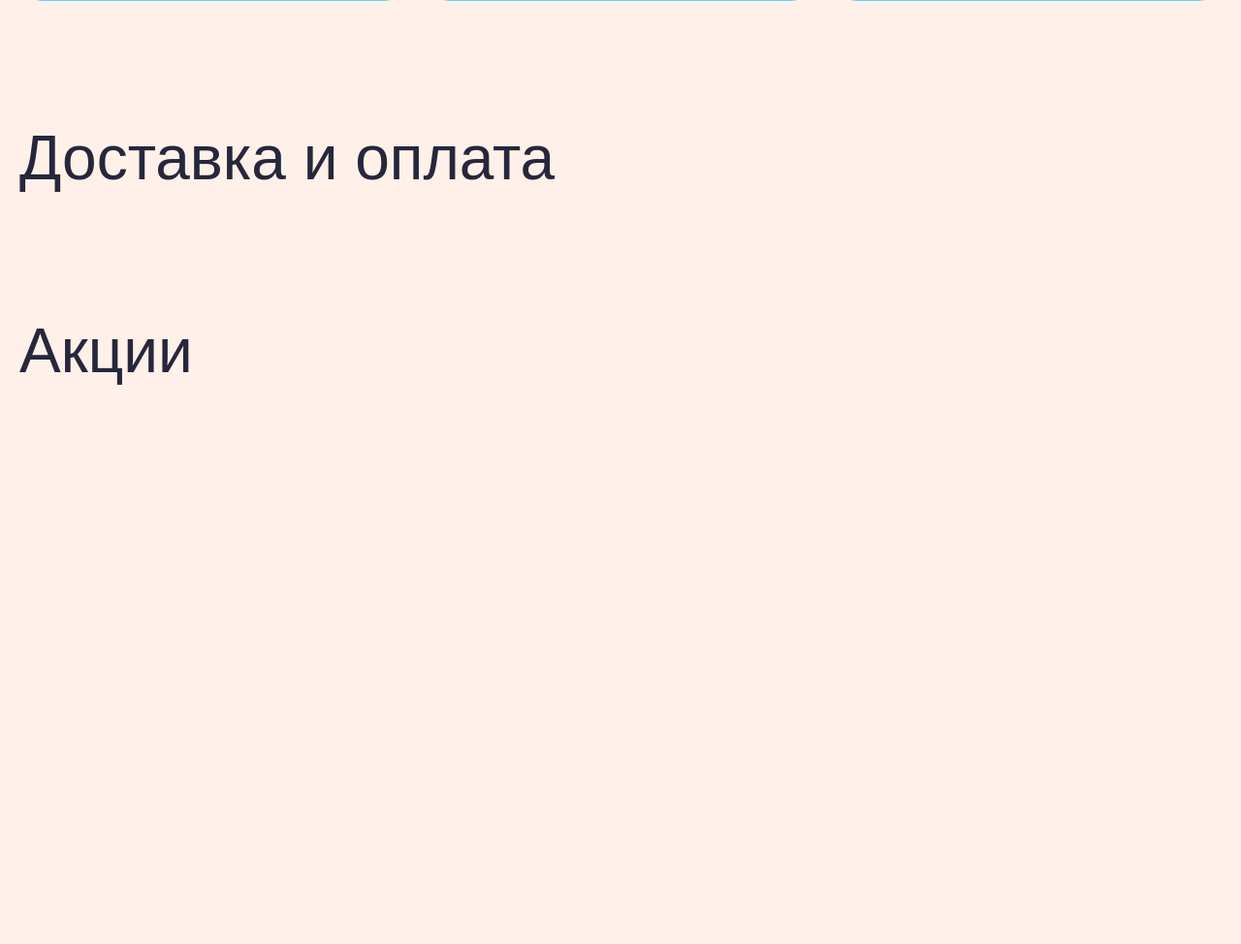
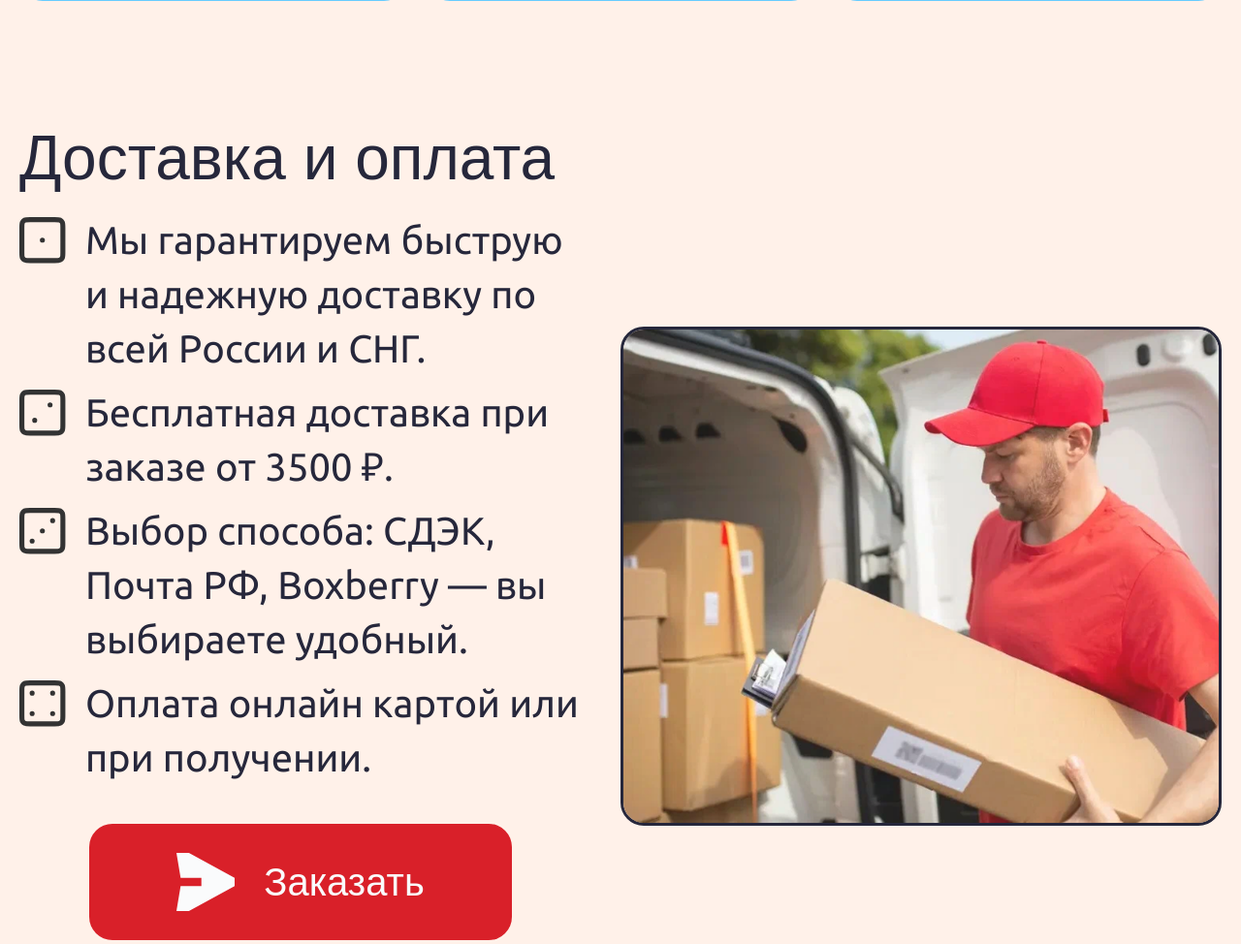
Before and after one commit to Katsero/web-4, a Django app: template puzzlestore/templates/puzzlestore/main.html in a window 1280 px wide. Shown: the part 3572-4546 px from the top of the page at 97% size. Before the commit the page ends 3969 px from the top, so only its background shows below. Run offline with Django 5.2, Linux system fonts and the light colour scheme; the template is opened without the code that fills it, so the values that code supplies are empty; some web fonts are replaced.

Commit message:
delivery

```diff
--- a/puzzlestore/static/puzzlestore/css/styles.css
+++ b/puzzlestore/static/puzzlestore/css/styles.css
@@ -445,6 +445,89 @@ body {
     color: var(--color-text--dark);
 }
 
+.delivery {
+    display: flex;
+    flex-direction: column;
+    align-items: center;
+}
+
+.delivery__title {
+    align-self: start;
+}
+
+.delivery__container {
+    display: flex;
+    gap: 4rem;
+    max-width: 160rem;
+    width: 100%;
+    margin-top: 2rem;
+    align-items: center;
+}
+
+.delivery__content-left {
+    flex: 1;
+    display: flex;
+    flex-direction: column;
+    align-items: center;
+    gap: 4rem;
+}
+
+.delivery__list {
+    list-style: none;
+    padding: 0;
+    margin: 0;
+    display: flex;
+    flex-direction: column;
+    gap: 1rem;
+    width: 100%;
+}
+
+.delivery__item {
+    display: flex;
+    align-items: flex-start;
+    gap: 2rem;
+}
+
+.delivery__dice {
+    flex: 0 0 auto;
+    width: 4.8rem;
+    height: 4.8rem;
+    margin-top: 0.4rem;
+}
+
+.delivery__text {
+    font-size: 4rem;
+    font-family: var(--font-main-family);
+    line-height: 1.4;
+}
+
+.delivery__cta {
+    display: inline-flex;
+    align-items: center;
+    gap: 3rem;
+    font-size: 4rem;
+    font-family: var(--font-title-family);
+    padding: 3rem 9rem;
+    border-radius: 2.4rem;
+}
+
+.delivery__cta-arrow {
+    width: 6rem;
+    height: auto;
+}
+
+.delivery__content-right {
+    flex: 0 0 50%;
+}
+
+.delivery__image {
+    width: 100%;
+    height: auto;
+    object-fit: cover;
+    border-radius: 2.4rem;
+    border: 0.3rem solid var(--color-text--dark);
+}
+
 
 /* TODO иконки */
 .h2 {
--- a/puzzlestore/templates/puzzlestore/main.html
+++ b/puzzlestore/templates/puzzlestore/main.html
@@ -171,12 +171,60 @@
 
         <section class="delivery">
             <h2 class="delivery__title h2">Доставка и оплата</h2>
-            <div class="delivery__wrapper"></div>
+            <div class="delivery__container">
+                <div class="delivery__content-left">
+                    <ul class="delivery__list">
+                        <li class="delivery__item">
+                            <img src="../../static/puzzlestore/images/dice_1.svg" alt="" class="delivery__dice">
+                            <span class="delivery__text">Мы гарантируем быструю и надежную доставку по всей России и СНГ.</span>
+                        </li>
+                        <li class="delivery__item">
+                            <img src="../../static/puzzlestore/images/dice_2.svg" alt="" class="delivery__dice">
+                            <span class="delivery__text">Бесплатная доставка при заказе от 3500 ₽.</span>
+                        </li>
+                        <li class="delivery__item">
+                            <img src="../../static/puzzlestore/images/dice_3.svg" alt="" class="delivery__dice">
+                            <span class="delivery__text">Выбор способа: СДЭК, Почта РФ, Boxberry — вы выбираете удобный.</span>
+                        </li>
+                        <li class="delivery__item">
+                            <img src="../../static/puzzlestore/images/dice_4.svg" alt="" class="delivery__dice">
+                            <span class="delivery__text">Оплата онлайн картой или при получении.</span>
+                        </li>
+                    </ul>
+                    <a href="#" class="delivery__cta link-cta">
+                        <img src="../../static/puzzlestore/images/order_arrow.svg" alt="->" class="delivery__cta-arrow">
+                        Заказать
+                    </a>
+                </div>
+                <div class="delivery__content-right">
+                    <img src="../../static/puzzlestore/images/delivery.png" alt="Доставка" class="delivery__image">
+                </div>
+            </div>
         </section>
 
         <section class="sales">
             <h2 class="sales__title h2">Акции</h2>
-            <div class="sales__wrapper"></div>
+            <div class="sales__container">
+
+                <div class="sales__card">
+                    <img src="../../static/puzzlestore/images/sale_1.png" alt="Новогодняя акция" class="sales__image">
+                    <h3 class="sales__card-title">купи слона получи магазин</h3>
+                    <a href="#" class="sales__link link-cta">Подробнее</a>
+                </div>
+
+                <div class="sales__card">
+                    <img src="../../static/puzzlestore/images/sale_2.png" alt="Унеси бесплатно" class="sales__image">
+                    <h3 class="sales__card-title">купи слона получи магазин</h3>
+                    <a href="#" class="sales__link link-cta">Подробнее</a>
+                </div>
+
+                <div class="sales__card">
+                    <img src="../../static/puzzlestore/images/sale_3.png" alt="Испытай удачу" class="sales__image">
+                    <h3 class="sales__card-title">купи слона получи магазин</h3>
+                    <a href="#" class="sales__link link-cta">Подробнее</a>
+                </div>
+
+            </div>
         </section>
     </main>
     <footer>
```
Also changed, not shown: puzzlestore/static/puzzlestore/images/delivery.png (added), puzzlestore/static/puzzlestore/images/dice_1.svg (added), puzzlestore/static/puzzlestore/images/dice_2.svg (added), puzzlestore/static/puzzlestore/images/dice_3.svg (added), puzzlestore/static/puzzlestore/images/dice_4.svg (added), puzzlestore/static/puzzlestore/images/dice_5.svg (added), puzzlestore/static/puzzlestore/images/dice_6.svg (added), puzzlestore/static/puzzlestore/images/order_arrow.svg (added).
